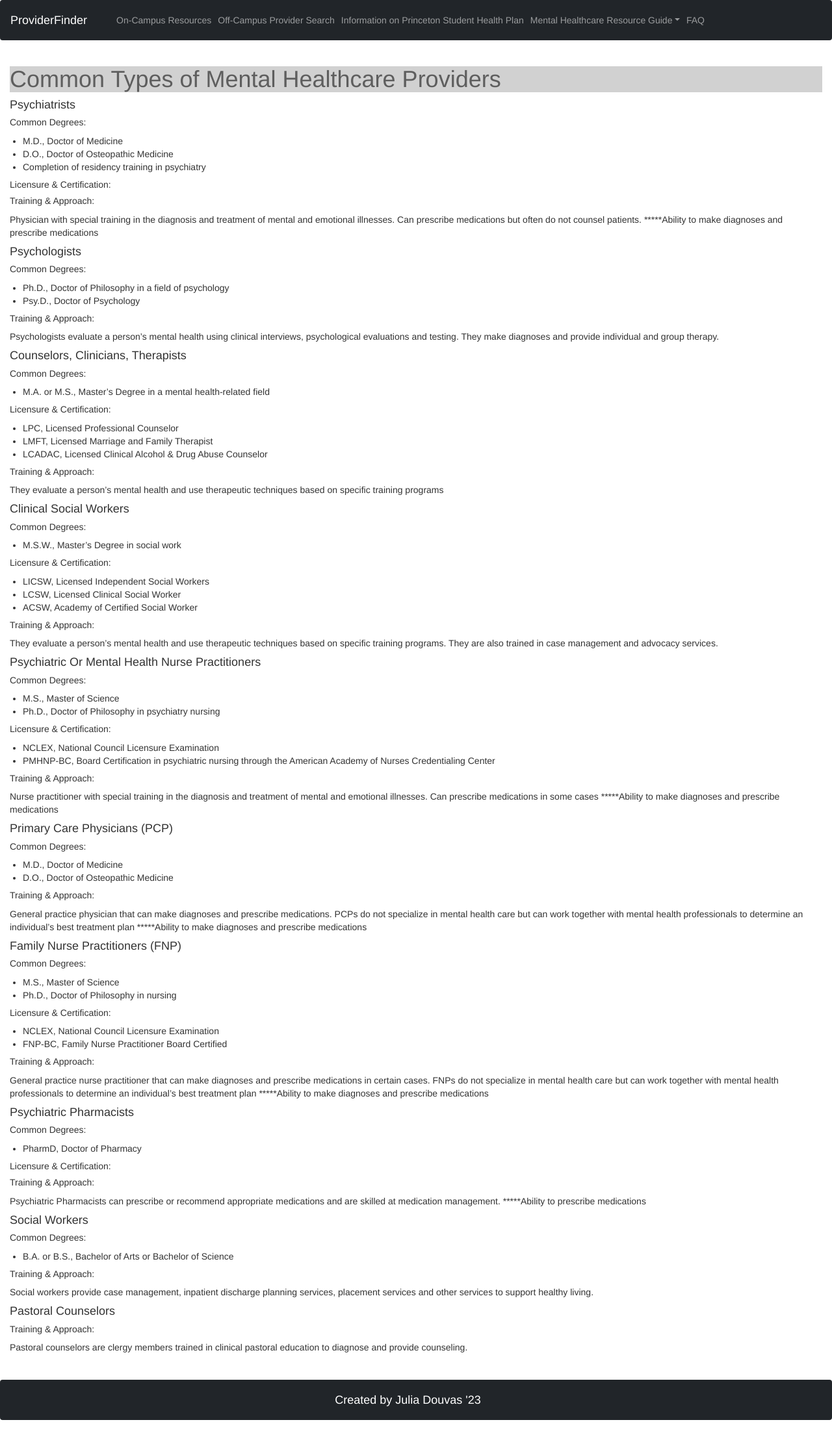
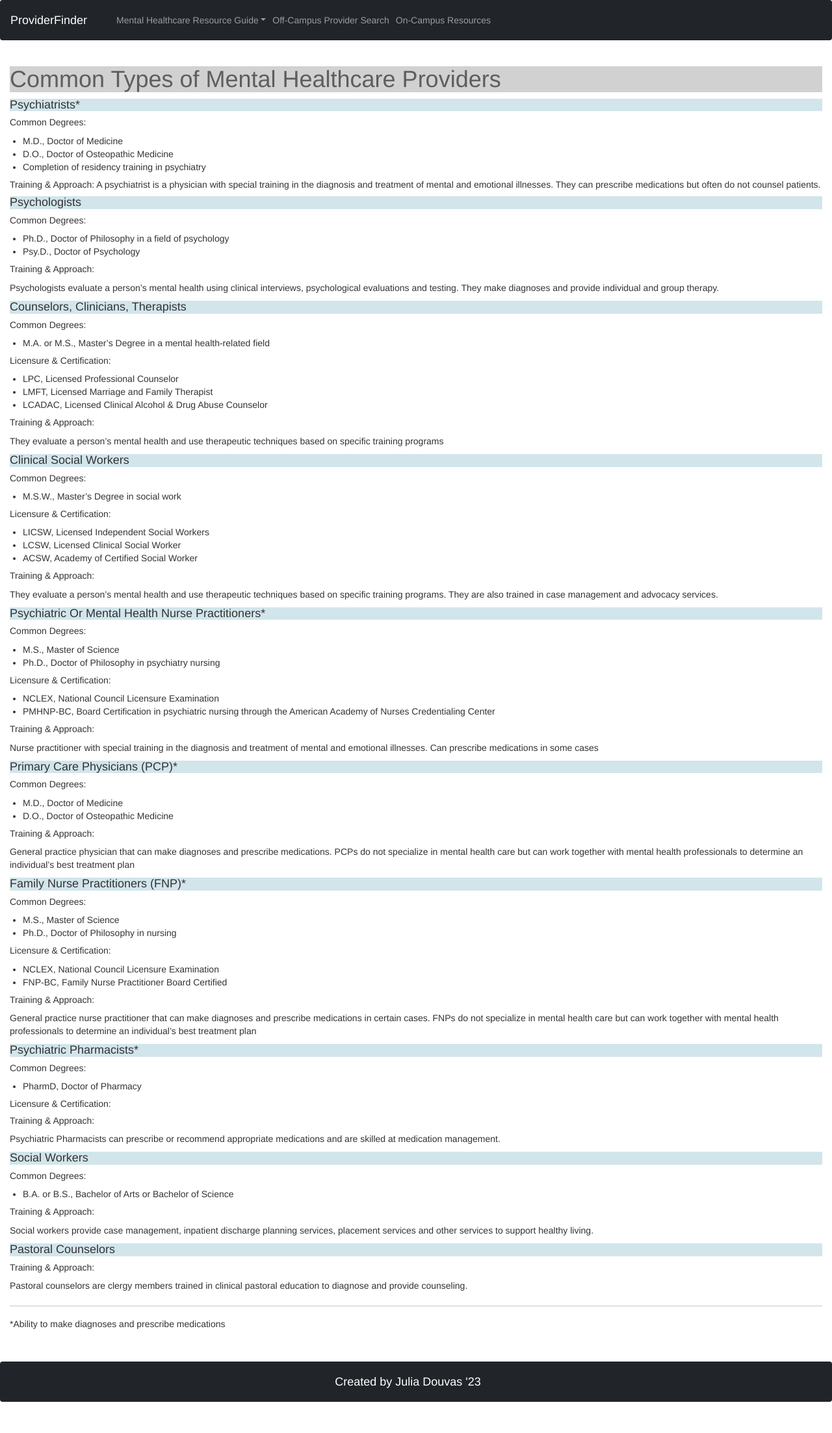
Before and after one commit to jdouvas/ProviderFinder, a Flask app: page /typesofproviders in a window 1280 px wide. Shown: the whole page at 65% size. After the commit the page ends 2158 px from the top, so only its background shows below. Run offline with Flask 2, Linux system fonts and the light colour scheme; some libraries are stand-ins or nearby versions.

Commit message:
dropdown menu

```diff
--- a/app.py
+++ b/app.py
@@ -55,6 +55,15 @@ def mental_healthcare_basics():
 def faq():
 
     html = render_template('faq.html')
+    response = make_response(html)
+    return response
+
+#-----------------------------------------------------------------------
+
+@app.route('/moreresources', methods=['GET'])
+def moreresources():
+
+    html = render_template('moreresources.html')
     response = make_response(html)
     return response
 
--- a/templates/base.html
+++ b/templates/base.html
@@ -24,15 +24,6 @@
 
             <div class="collapse navbar-collapse" id="navbarSupportedContent">
               <ul class="navbar-nav ml-auto">
-                <li class="nav-item">
-                  <a class="nav-link" href="/oncampusresources">On-Campus Resources</a>
-                </li>
-                <li class="nav-item">
-                  <a class="nav-link" href="/offcampusproviderfinder">Off-Campus Provider Search</a>
-                </li>
-                <li class="nav-item">
-                    <a class="nav-link" href="/princetonstudentplan">Information on Princeton Student Health Plan</a>
-                </li>
                   <li class="nav-item dropdown">
                     <a class="nav-link dropdown-toggle" id="navbarDropdown1" role="button" data-toggle="dropdown" aria-haspopup="true" aria-expanded="false" href="/mentalhealthcarebasics">Mental Healthcare Resource Guide</a>
                     <div class="dropdown-menu" aria-labelledby="navbarDropdown1">
@@ -42,8 +33,20 @@
                     </div>
                   </li>
                   <li class="nav-item">
+                    <a class="nav-link" href="/offcampusproviderfinder">Off-Campus Provider Search</a>
+                  </li>
+                  <li class="nav-item">
+                    <a class="nav-link" href="/oncampusresources">On-Campus Resources</a>
+                  </li>
+                  <!-- <li class="nav-item">
+                    <a class="nav-link" href="/princetonstudentplan">Information on Princeton Student Health Plan</a>
+                  </li> -->
+                  <!-- <li class="nav-item">
                     <a class="nav-link" href="/faq">FAQ</a>
-                  </li>
+                  </li> -->
+                  <!-- <li class="nav-item">
+                    <a class="nav-link" href="/moreresources">More Resources</a>
+                  </li> -->
               </ul>
           </div>
         </nav>
--- a/templates/common_providers.html
+++ b/templates/common_providers.html
@@ -15,23 +15,18 @@
 
     <div>
         <div class="psychiatrists">
-            <h4>Psychiatrists</h4>
+            <h4 style="background-color:rgb(210, 229, 235)">Psychiatrists*</h4>
             <h5>Common Degrees:</h5>
                 <ul>
                     <li>M.D., Doctor of Medicine</li>
                     <li>D.O., Doctor of Osteopathic Medicine</li>
                     <li>Completion of residency training in psychiatry</li>
                 </ul>
-            <h5>Licensure & Certification:</h5>
-            <h5>Training & Approach:</h5>
-            <text>
-                Physician with special training in the diagnosis and treatment of mental and emotional illnesses. Can prescribe medications but often do not counsel patients.
-                *****Ability to make diagnoses and prescribe medications
-            </text>
+            <h5>Training & Approach: A psychiatrist is a physician with special training in the diagnosis and treatment of mental and emotional illnesses. They can prescribe medications but often do not counsel patients.</h5>
         </div>
 
         <div class="psychologists">
-            <h4>Psychologists</h4>
+            <h4 style="background-color:rgb(210, 229, 235)">Psychologists</h4>
             <h5>Common Degrees:</h5>
                 <ul>
                     <li>Ph.D., Doctor of Philosophy in a field of psychology</li>
@@ -44,7 +39,7 @@
         </div>
 
         <div class="counselors_clinicians_therapists">
-            <h4>Counselors, Clinicians, Therapists</h4>
+            <h4 style="background-color:rgb(210, 229, 235)">Counselors, Clinicians, Therapists</h4>
             <h5>Common Degrees:</h5>
                 <ul>
                     <li>M.A. or M.S., Master’s Degree in a mental health-related field</li>
@@ -62,7 +57,7 @@
         </div>
 
         <div class="clinical_social_workers">
-            <h4>Clinical Social Workers</h4>
+            <h4 style="background-color:rgb(210, 229, 235)">Clinical Social Workers</h4>
             <h5>Common Degrees:</h5>
                 <ul>
                     <li>M.S.W., Master’s Degree in social work</li>
@@ -80,7 +75,7 @@
         </div>
 
         <div class="psychiatric_np">
-            <h4>Psychiatric Or Mental Health Nurse Practitioners</h4>
+            <h4 style="background-color:rgb(210, 229, 235)">Psychiatric Or Mental Health Nurse Practitioners*</h4>
             <h5>Common Degrees:</h5>
                 <ul>
                     <li>M.S., Master of Science</li>
@@ -94,12 +89,11 @@
             <h5>Training & Approach:</h5>
             <text>
                 Nurse practitioner with special training in the diagnosis and treatment of mental and emotional illnesses. Can prescribe medications in some cases
-                *****Ability to make diagnoses and prescribe medications
             </text>
         </div>
 
         <div class="pcp">
-            <h4>Primary Care Physicians (PCP)</h4>
+            <h4 style="background-color:rgb(210, 229, 235)">Primary Care Physicians (PCP)*</h4>
             <h5>Common Degrees:</h5>
                 <ul>
                     <li>M.D., Doctor of Medicine</li>
@@ -108,12 +102,11 @@
             <h5>Training & Approach:</h5>
             <text>
                 General practice physician that can make diagnoses and prescribe medications. PCPs do not specialize in mental health care but can work together with mental health professionals to determine an individual’s best treatment plan
-                *****Ability to make diagnoses and prescribe medications
             </text>
         </div>
 
         <div class="np">
-            <h4>Family Nurse Practitioners (FNP)</h4>
+            <h4 style="background-color:rgb(210, 229, 235)">Family Nurse Practitioners (FNP)*</h4>
             <h5>Common Degrees:</h5>
                 <ul>
                     <li>M.S., Master of Science</li>
@@ -127,12 +120,11 @@
             <h5>Training & Approach:</h5>
             <text>
                 General practice nurse practitioner that can make diagnoses and prescribe medications in certain cases. FNPs do not specialize in mental health care but can work together with mental health professionals to determine an individual’s best treatment plan
-                *****Ability to make diagnoses and prescribe medications
             </text>
         </div>
 
         <div class="psychiatric_pharmacists">
-            <h4>Psychiatric Pharmacists</h4>
+            <h4 style="background-color:rgb(210, 229, 235)">Psychiatric Pharmacists*</h4>
             <h5>Common Degrees:</h5>
                 <ul>
                     <li>PharmD, Doctor of Pharmacy</li>
@@ -141,12 +133,11 @@
             <h5>Training & Approach:</h5>
             <text>
                 Psychiatric Pharmacists can prescribe or recommend appropriate medications and are skilled at medication management.
-                *****Ability to prescribe medications
             </text>
         </div>
 
         <div class="social_workers">
-            <h4>Social Workers</h4>
+            <h4 style="background-color:rgb(210, 229, 235)">Social Workers</h4>
             <h5>Common Degrees:</h5>
                 <ul>
                     <li>B.A. or B.S., Bachelor of Arts or Bachelor of Science</li>
@@ -158,13 +149,15 @@
         </div>
 
         <div class="pastoral_counselors">
-            <h4>Pastoral Counselors</h4>
+            <h4 style="background-color:rgb(210, 229, 235)">Pastoral Counselors</h4>
             <h5>Training & Approach:</h5>
             <text>
                 Pastoral counselors are clergy members trained in clinical pastoral education to diagnose and provide counseling.
             </text>
         </div>
     </div>
+    <hr>
+    <h5>*Ability to make diagnoses and prescribe medications</h5>
 </section>
 </div>
 {% endblock %}
```
Also changed, not shown: templates/moreresources.html (added, +19 -0 lines).
